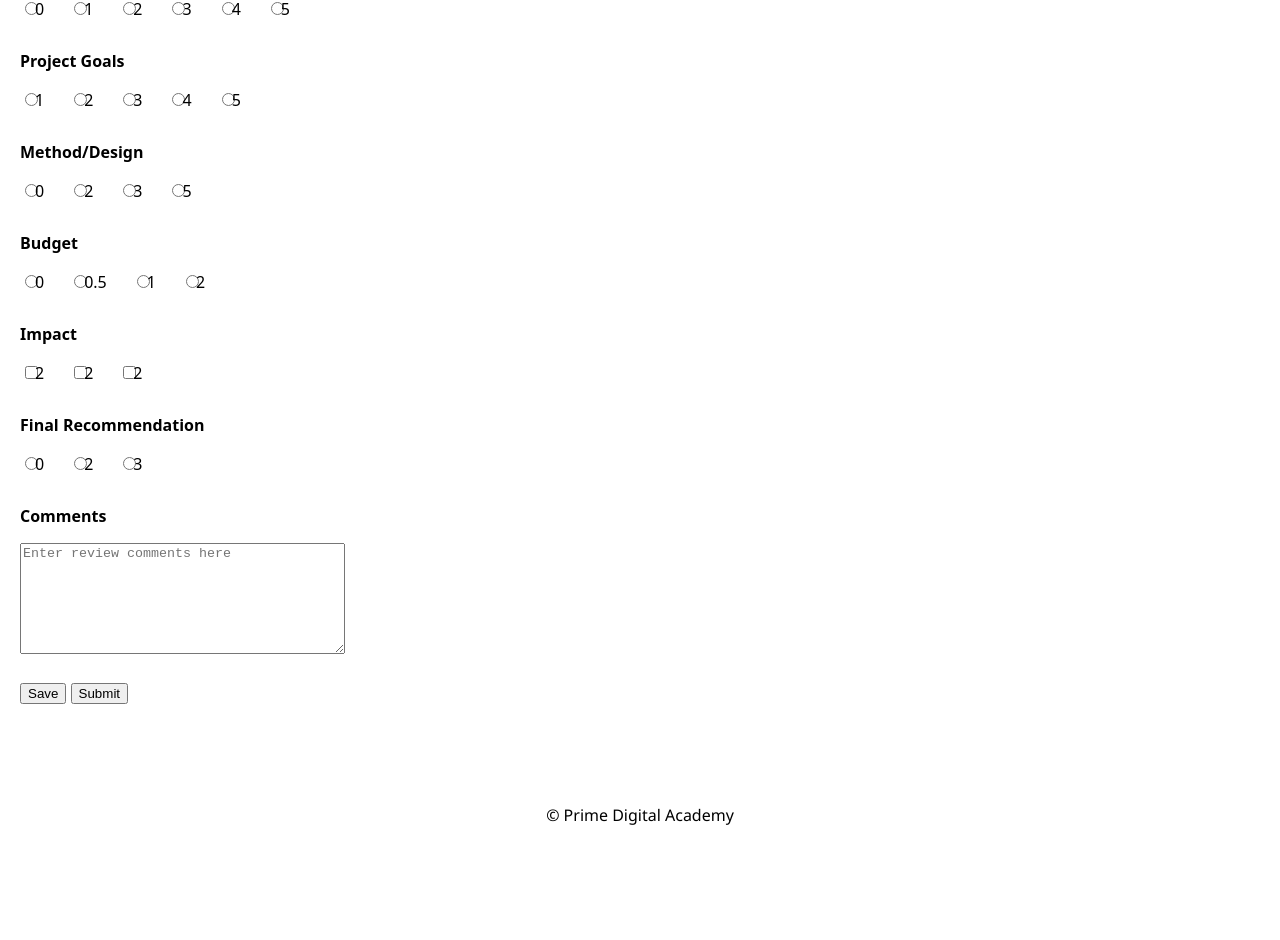
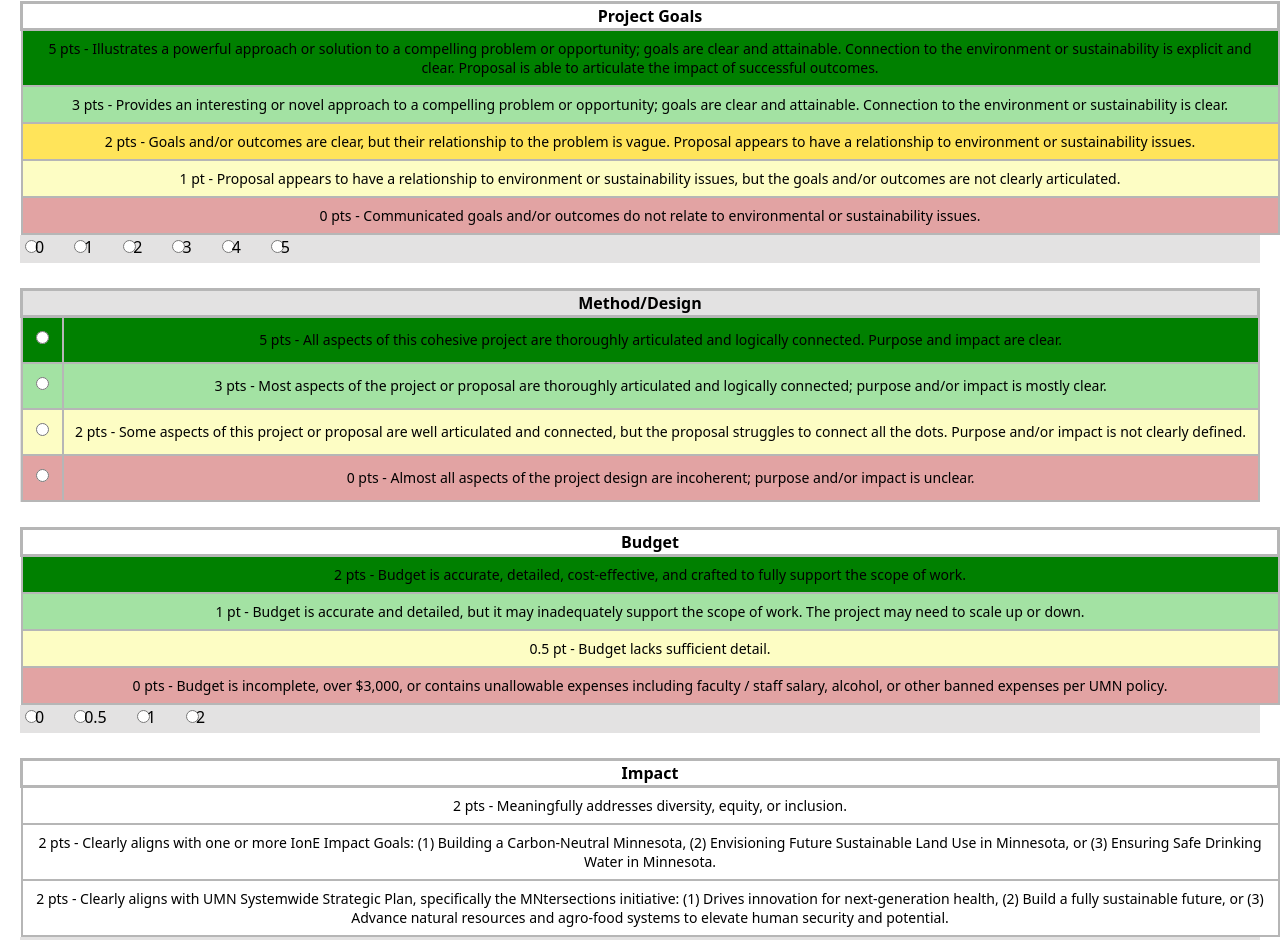
Before and after one commit to n-greensweig/mini-grants-IonE, a React (Create React App) app: page /#/grantreviewform in a window 1280 px wide. Shown: the part 738-1678 px from the top of the page. Before the commit the page ends 1584 px from the top, so only its background shows below. Built offline with nearby package versions, Linux system fonts and the light colour scheme; no server answers.

Commit message:
changed table designf or better UX

```diff
--- a/src/components/GrantReviewForm/GrantReviewForm.css
+++ b/src/components/GrantReviewForm/GrantReviewForm.css
@@ -14,12 +14,14 @@ h4 {
 
 table {
     border-collapse: collapse;
-    width: 80%;
+    width: 100%;
+    margin-right: 20px;
     font-size: 14px;
 }
 
 th {
     border: 3px solid #b6b6b6;
+    font-size: 16px;
 }
 
 td {
@@ -48,8 +50,14 @@ tr:nth-child(4) {
     background-color: rgb(226, 163, 163)
 }
 
+#white {
+    background-color: white;
+}
+
 form {
-    margin-top: 5px;
+    margin-bottom: 25px;
+    margin-right: 20px;
+    background-color: #e3e2e2;
 
 }
 
--- a/src/components/GrantReviewForm/GrantReviewForm.jsx
+++ b/src/components/GrantReviewForm/GrantReviewForm.jsx
@@ -109,8 +109,6 @@ function GrantReviewForm() {
             <h4>Project Title:</h4>
                 <p>Project Title</p>
 
-            <p className='review-form-title'></p>
-
             <table>
                 <tr>
                     <th>Interdisciplinary Collaboration</th>
@@ -171,8 +169,56 @@ function GrantReviewForm() {
                 <label for="interdisciplinary">5</label>
             </form>
 
-            <p className='review-form-title'>Project Goals</p>
+            <table>
+                <tr>
+                    <th>Project Goals</th>
+                </tr>
+                <tr>
+                    <td>
+                        5 pts - Illustrates a powerful approach or
+                        solution to a compelling problem or
+                        opportunity; goals are clear and attainable.
+                        Connection to the environment or sustainability
+                        is explicit and clear. Proposal is able to articulate
+                        the impact of successful outcomes.
+                    </td>
+                </tr>
+                <tr>
+                    <td>
+                        3 pts - Provides an interesting or novel approach
+                        to a compelling problem or opportunity; goals
+                        are clear and attainable. Connection to the
+                        environment or sustainability is clear.
+                    </td>
+                </tr>
+                <tr>
+                    <td>
+                        2 pts - Goals and/or outcomes are clear, but their
+                        relationship to the problem is vague. Proposal
+                        appears to have a relationship to environment or
+                        sustainability issues.
+                    </td>
+                </tr>
+                <tr id="second-to-last">
+                    <td>
+                        1 pt - Proposal appears to have a relationship to
+                        environment or sustainability issues, but the
+                        goals and/or outcomes are not clearly
+                        articulated.
+                    </td>
+                </tr>
+                <tr id="last">
+                    <td>
+                        0 pts - Communicated goals and/or outcomes do
+                        not relate to environmental or sustainability
+                        issues.
+                    </td>
+                </tr>
+            </table>
+
             <form>
+                <input type="radio" id="1" name="goals" value={goals} onChange={goalsRadioChange}/>
+                <label for="goals">0</label>
                 <input type="radio" id="1" name="goals" value={goals} onChange={goalsRadioChange}/>
                 <label for="goals">1</label>
                 <input type="radio" id="2" name="goals" value={goals} onChange={goalsRadioChange}/>
@@ -185,8 +231,53 @@ function GrantReviewForm() {
                 <label for="goals">5</label>
             </form>
 
-            <p className='review-form-title'>Method/Design</p>
             <form>
+                <table>
+                    <tr>
+                        <th colspan="2">Method/Design</th>
+                    </tr>
+                    <tr>
+                        <td><input type="radio" id="5" name="method_and_design" value="method_and_design" onChange={method_and_designRadioChange}/></td>
+                        <td>
+                            5 pts - All aspects of this cohesive
+                            project are thoroughly articulated
+                            and logically connected. Purpose
+                            and impact are clear.
+                        </td>
+                    </tr>
+                    <tr>
+                        <td><input type="radio" id="3" name="method_and_design" value="method_and_design" onChange={method_and_designRadioChange}/></td>
+                        <td>
+                            3 pts - Most aspects of the project
+                            or proposal are thoroughly
+                            articulated and logically
+                            connected; purpose and/or
+                            impact is mostly clear.
+                        </td>
+                    </tr>
+                    <tr id="second-to-last">
+                        <td><input type="radio" id="2" name="method_and_design" value="method_and_design" onChange={method_and_designRadioChange}/></td>
+                        <td>
+                            2 pts - Some aspects of this project
+                            or proposal are well articulated
+                            and connected, but the proposal
+                            struggles to connect all the dots.
+                            Purpose and/or impact is not
+                            clearly defined.
+                        </td>
+                    </tr>
+                    <tr id="last">
+                        <td><input type="radio" id="0" name="method_and_design" value="method_and_design" onChange={method_and_designRadioChange}/></td>
+                        <td>
+                            0 pts - Almost all aspects of the
+                            project design are incoherent;
+                            purpose and/or impact is unclear.
+                        </td>
+                    </tr>
+                </table>
+            </form>
+
+            {/* <form>
                 <input type="radio" id="0" name="method_and_design" value="method_and_design" onChange={method_and_designRadioChange}/>
                 <label for="method_and_design">0</label>
                 <input type="radio" id="2" name="method_and_design" value="method_and_design" onChange={method_and_designRadioChange}/>
@@ -195,9 +286,48 @@ function GrantReviewForm() {
                 <label for="method_and_design">3</label>
                 <input type="radio" id="5" name="method_and_design" value="method_and_design" onChange={method_and_designRadioChange}/>
                 <label for="method_and_design">5</label>
-            </form>
+            </form> */}
 
-            <p className='review-form-title'>Budget</p>
+            <table>
+                <tr>
+                    <th>Budget</th>
+                </tr>
+                <tr>
+                    <td>
+                        2 pts - Budget is accurate,
+                        detailed, cost-effective, and
+                        crafted to fully support the
+                        scope of work.
+                    </td>
+                </tr>
+                <tr>
+                    <td>
+                        1 pt - Budget is accurate and
+                        detailed, but it may
+                        inadequately support the scope
+                        of work. The project may need
+                        to scale up or down.
+                    </td>
+                </tr>
+                <tr id="second-to-last">
+                    <td>
+                        0.5 pt - Budget lacks sufficient detail.
+                    </td>
+                </tr>
+                <tr id="last">
+                    <td>
+                        0 pts - Budget is incomplete,
+                        over $3,000, or contains
+                        unallowable expenses including
+                        faculty / staff salary, alcohol, or
+                        other banned expenses per
+                        UMN policy.
+                    </td>
+                </tr>
+            </table>
+
+
+
             <form>
                 <input type="radio" id="0" name="budget" value="budget" onChange={budgetRadioChange}/>
                 <label for="budget">0</label>
@@ -209,8 +339,36 @@ function GrantReviewForm() {
                 <label for="budget">2</label>
             </form>
 
+            <table>
+                <tr>
+                    <th>Impact</th>
+                </tr>
+                <tr id="white">
+                    <td>
+                        2 pts - Meaningfully addresses diversity, equity, or inclusion.
+                    </td>
+                </tr>
+                <tr id="white">
+                    <td>
+                        2 pts - Clearly aligns with one or more IonE Impact Goals: (1)
+                        Building a Carbon-Neutral Minnesota, (2) Envisioning Future
+                        Sustainable Land Use in Minnesota, or (3) Ensuring Safe
+                        Drinking Water in Minnesota.
+                    </td>
+                </tr>
+                <tr id="white">
+                    <td>
+                        2 pts - Clearly aligns with UMN Systemwide Strategic Plan,
+                        specifically the MNtersections initiative: (1) Drives innovation
+                        for next-generation health, (2) Build a fully sustainable
+                        future, or (3) Advance natural resources and agro-food
+                        systems to elevate human security and potential.
+                    </td>
+                </tr>
+            </table>
+
             {/* Have to figure out how to add these up */}
-            <p className='review-form-title'>Impact</p>
+
             <form>
                 <input type="checkbox" id="2" name="impact" value="impact" />
                 <label for="impact">2</label>
```
